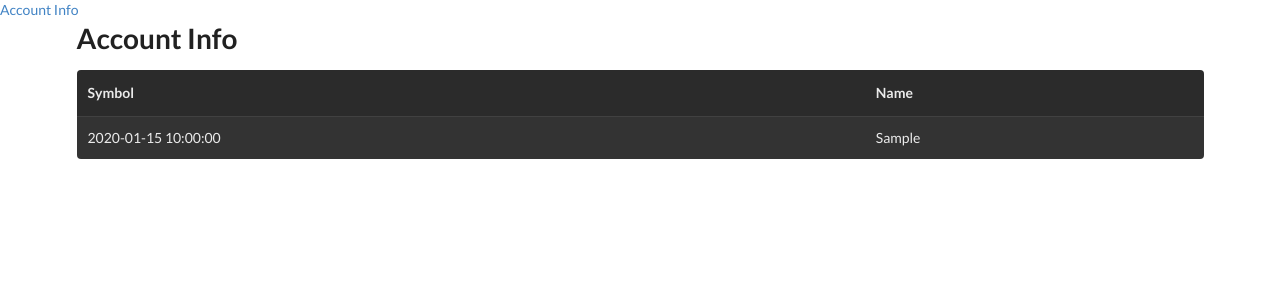
After one commit to 877wrangler/FlyteTrades, a FastAPI app: template templates/account_info.html in a window 1280 px wide. The commit adds this page. Shown: the top 300 px of the page. Run offline with FastAPI, Linux system fonts and the light colour scheme; the template is opened without the code that fills it: most values are stand-ins (such as "Sample title", 1, 10 or a date in 2020); some libraries are stand-ins or nearby versions.

Commit message:
Add account_info.html

```diff
--- a/main.py
+++ b/main.py
@@ -3,6 +3,7 @@ from fastapi.responses import RedirectResponse
 from fastapi.templating import Jinja2Templates
 import sqlite3, config
 from datetime import date
+import numpy as np
 
 app = FastAPI()
 templates = Jinja2Templates(directory="templates")
@@ -39,6 +40,29 @@ def index(request: Request):
     return templates.TemplateResponse("index.html", {"request": request, "stocks": rows})
 
 
+@app.get("/account_info")
+def account_info(request: Request):
+    connection = sqlite3.connect(config.DB_FILE)
+    connection.row_factory = sqlite3.Row
+    cursor = connection.cursor()
+
+    # Selecting info
+    account_data = cursor.execute("""
+        SELECT date, portfolio_value, cash, buying_power FROM account_info
+    """)
+    account_data2 = account_data.fetchall()
+
+    dates = [row['date'] for row in account_data2]
+    portfolio_values = [row['portfolio_value'] for row in account_data2]
+    dates = np.array(dates)
+    portfolio_values = np.array(portfolio_values)
+
+    for row in account_data2:
+        print(row['date'], row['portfolio_value'], row['cash'], row['buying_power'])
+    return templates.TemplateResponse("account_info.html", {"request": request,
+                                      "rows": account_data2})
+
+
 @app.get("/stock/{symbol}")
 def stock_detail(request: Request, symbol):
     connection = sqlite3.connect(config.DB_FILE)
@@ -60,7 +84,8 @@ def stock_detail(request: Request, symbol):
     """, (row['id'],))
     prices = cursor.fetchall()
 
-    return templates.TemplateResponse("stock_detail.html", {"request": request, "stock": row, "bars": prices, "strategies": strategies})
+    return templates.TemplateResponse("stock_detail.html",
+                                      {"request": request, "stock": row, "bars": prices, "strategies": strategies})
 
 
 @app.post("/apply_strategy")
--- /dev/null
+++ b/templates/account_info.html
@@ -0,0 +1,21 @@
+{% extends "layout.html" %}
+    {% block content %}
+        <h1>Account Info</h1>
+
+        <table class="ui selectable inverted table">
+            <thead>
+              <tr>
+                <th>Symbol</th>
+                <th>Name</th>
+              </tr>
+            </thead>
+            <tbody>
+              {% for row in account_data2 %}
+                <tr>
+                    <td>{{ row.date }}</td>
+                    <td>{{ row.portfolio_value }}</a></td>
+                </tr>
+              {% endfor %}
+            </tbody>
+          </table>
+    {% endblock %}
--- a/templates/layout.html
+++ b/templates/layout.html
@@ -9,6 +9,7 @@
     <script src="https://cdn.jsdelivr.net/npm/semantic-ui@2.5.0/dist/semantic.min.js"></script>
 </head>
 <body>
+    <a href="/account_info">Account Info</a>
     <div class="ui container">
         {% block content %}
         {% endblock %}
```
Also changed, not shown: app.db.
